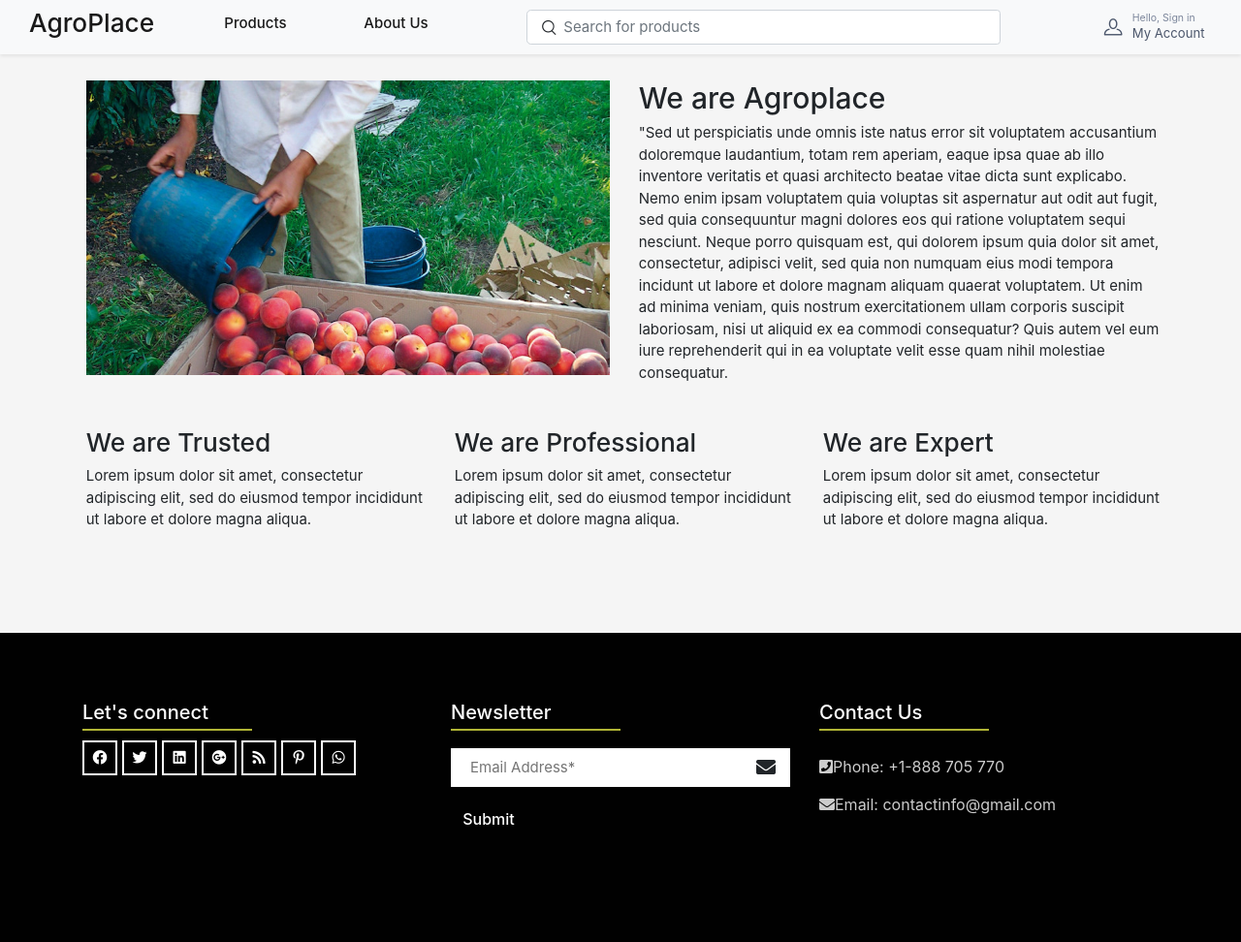
After one commit to uwin-ayushp/AgroPlace, a Django app: page /about in a window 1280 px wide. The commit adds this page. Shown: the whole page at 97% size. Run offline with Django 4.2, Linux system fonts and the light colour scheme; parts of the project's set-up code (start-up, migrations or seed data) failed here and were passed over; some libraries are stand-ins or nearby versions; some web fonts are replaced.

Commit message:
[About and design changes]

```diff
--- /dev/null
+++ b/app/templates/about.html
@@ -0,0 +1,48 @@
+{% extends "base.html" %}
+{% load static %}
+{% block content %}
+
+    <main class="offcanvas-enabled" style="padding-top: 4rem;">
+
+    <section class="ps-lg-4 pe-lg-3 pt-4">
+        <div class="about-box-main">
+            <div class="container">
+                <div class="row">
+                    <div class="col-lg-6">
+                        <div class="banner-frame"> <img class="img-fluid" src={% static 'images/about-img.jpg'%} alt="" />
+                        </div>
+                    </div>
+                    <div class="col-lg-6">
+                        <h2 class="noo-sh-title-top">We are <span>Agroplace</span></h2>
+                        <p>"Sed ut perspiciatis unde omnis iste natus error sit voluptatem accusantium doloremque laudantium, totam rem aperiam, eaque ipsa quae ab illo inventore veritatis et quasi architecto beatae vitae dicta sunt explicabo. Nemo enim ipsam
+                            voluptatem quia voluptas sit aspernatur aut odit aut fugit, sed quia consequuntur magni dolores eos qui ratione voluptatem sequi nesciunt. Neque porro quisquam est, qui dolorem ipsum quia dolor sit amet, consectetur, adipisci velit,
+                            sed quia non numquam eius modi tempora incidunt ut labore et dolore magnam aliquam quaerat voluptatem. Ut enim ad minima veniam, quis nostrum exercitationem ullam corporis suscipit laboriosam, nisi ut aliquid ex ea commodi consequatur?
+                            Quis autem vel eum iure reprehenderit qui in ea voluptate velit esse quam nihil molestiae consequatur.</p>
+                    </div>
+                </div>
+                <div class="row my-5">
+                    <div class="col-sm-6 col-lg-4">
+                        <div class="service-block-inner">
+                            <h3>We are Trusted</h3>
+                            <p>Lorem ipsum dolor sit amet, consectetur adipiscing elit, sed do eiusmod tempor incididunt ut labore et dolore magna aliqua. </p>
+                        </div>
+                    </div>
+                    <div class="col-sm-6 col-lg-4">
+                        <div class="service-block-inner">
+                            <h3>We are Professional</h3>
+                            <p>Lorem ipsum dolor sit amet, consectetur adipiscing elit, sed do eiusmod tempor incididunt ut labore et dolore magna aliqua. </p>
+                        </div>
+                    </div>
+                    <div class="col-sm-6 col-lg-4">
+                        <div class="service-block-inner">
+                            <h3>We are Expert</h3>
+                            <p>Lorem ipsum dolor sit amet, consectetur adipiscing elit, sed do eiusmod tempor incididunt ut labore et dolore magna aliqua. </p>
+                        </div>
+                    </div>
+                </div>
+            </div>
+        </div>
+    </section>
+    </main>
+
+{% endblock %}
--- a/app/templates/base.html
+++ b/app/templates/base.html
@@ -43,7 +43,9 @@
 <body class="bg-secondary">
 
 	{% include "header.html" %}
-	{% block content %}{% endblock content %}
+	<div style="padding-bottom: 4rem; background-color: whitesmoke;">
+        {% block content %}{% endblock content %}
+    </div>
 	{% include "footer.html" %}
 
     <a href="#" id="back-to-top" title="Back to top" style="display: none;">&uarr;</a>
--- a/app/templates/footer.html
+++ b/app/templates/footer.html
@@ -5,11 +5,15 @@
 				<div class="row">
 					<div class="col-lg-4 col-md-12 col-sm-12">
 						<div class="footer-top-box">
-							<h3>Business Time</h3>
-							<ul class="list-time">
-								<li>Monday - Friday: 08.00am to 05.00pm</li>
-                                <li>Saturday: 10.00am to 08.00pm</li>
-                                <li>Sunday: <span>Closed</span></li>
+							<h3>Let's connect</h3>
+                            <ul style="list-style: none; padding-inline-start: unset;">
+                                <li><a href="#"><i class="fab fa-facebook" aria-hidden="true"></i></a></li>
+                                <li><a href="#"><i class="fab fa-twitter" aria-hidden="true"></i></a></li>
+                                <li><a href="#"><i class="fab fa-linkedin" aria-hidden="true"></i></a></li>
+                                <li><a href="#"><i class="fab fa-google-plus" aria-hidden="true"></i></a></li>
+                                <li><a href="#"><i class="fa fa-rss" aria-hidden="true"></i></a></li>
+                                <li><a href="#"><i class="fab fa-pinterest-p" aria-hidden="true"></i></a></li>
+                                <li><a href="#"><i class="fab fa-whatsapp" aria-hidden="true"></i></a></li>
 							</ul>
 						</div>
 					</div>
@@ -28,10 +32,10 @@
                     <div class="col-lg-4 col-md-12 col-sm-12">
                         <div class="footer-top-box">
                             <h3>Contact Us</h3>
-                            <ul class="list-time">
-                                <li>
-                                    <p><i class="fas fa-map-marker-alt"></i>Address: Michael I. Days 3756 <br>Preston Street Wichita,<br> KS 67213 </p>
-                                </li>
+                            <ul class="list-time" style="padding-inline-start: unset;">
+{#                                <li>#}
+{#                                    <p><i class="fas fa-map-marker-alt"></i>Address: Michael I. Days 3756 <br>Preston Street Wichita,<br> KS 67213 </p>#}
+{#                                </li>#}
                                 <li>
                                     <p><i class="fas fa-phone-square"></i>Phone: +1-888 705 770</p>
                                 </li>
--- a/app/templates/header.html
+++ b/app/templates/header.html
@@ -11,7 +11,7 @@
                 <h6>Products</h6>
             </a>
 
-            <a class="navbar-brand" href="{%url 'home'%}">
+            <a class="navbar-brand" href="{%url 'about'%}">
                 <h6>About Us</h6>
             </a>
 
--- a/app/urls.py
+++ b/app/urls.py
@@ -4,5 +4,6 @@ from .views import   ProductDetailView
 
 urlpatterns = [
      path('', views.home, name='home'),
-path('product/<int:pk>/',ProductDetailView.as_view(),name='product-detail')
+     path('product/<int:pk>/',ProductDetailView.as_view(),name='product-detail'),
+     path('about', views.about, name='about')
 ]
--- a/app/views.py
+++ b/app/views.py
@@ -14,6 +14,9 @@ def home(request):
         'products': products,
     }
     return render(request, 'home.html', context)
+
+def about(request):
+    return render(request, 'about.html')
 
 
 class ProductDetailView(DetailView):
--- a/store/templates/store/cart.html
+++ b/store/templates/store/cart.html
@@ -11,7 +11,7 @@
       <h2>Your Shopping Cart is Empty</h2>
       <br />
       <div class="text-center">
-        <a href="{%url 'store'%}" class="btn btn-primary">Continue Shopping</a>
+        <a href="{%url 'store:home'%}" class="btn btn-primary">Continue Shopping</a>
       </div>
       {%else%}
 
```
Also changed, not shown: app/static/css/style.css (+34 -0 lines), app/templates/home.html (+9 -3 lines), store/templates/store/product_detail.html (+46 -29 lines), store/templates/store/store.html (+16 -38 lines), app/static/images/about-img.jpg (added).
